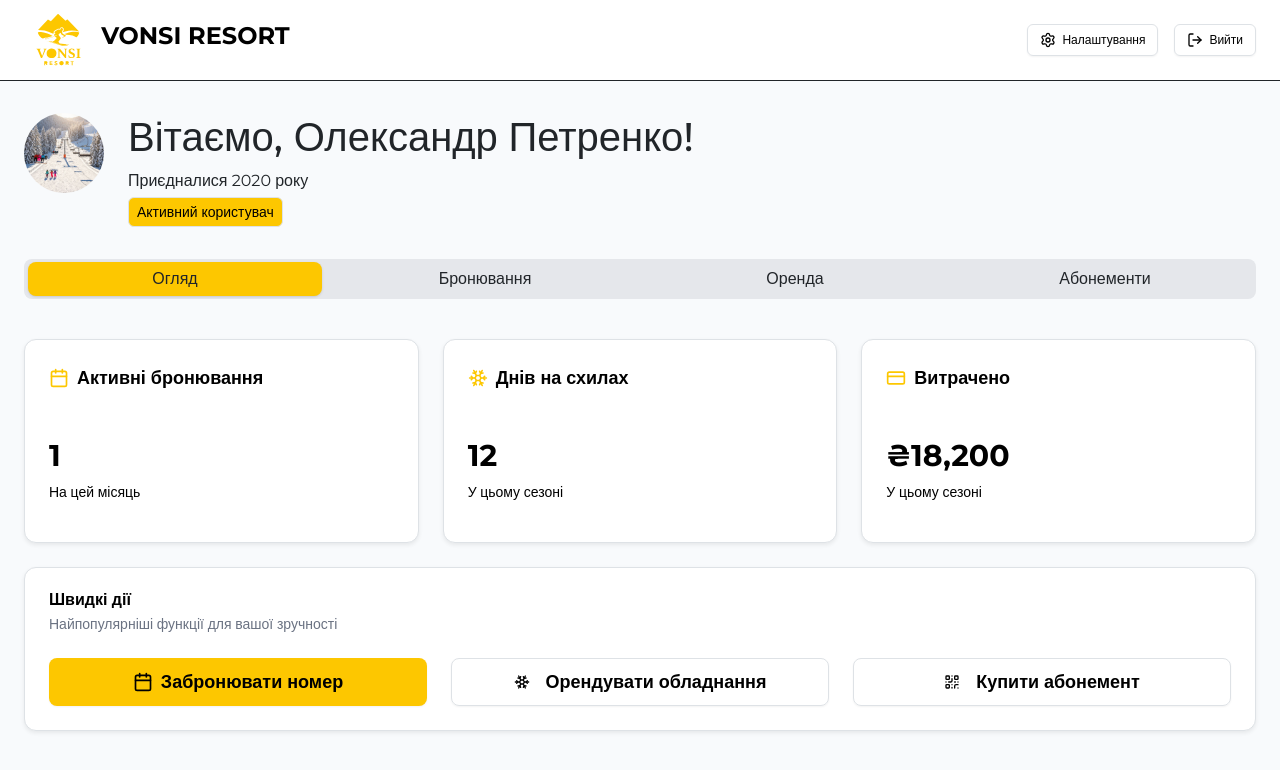
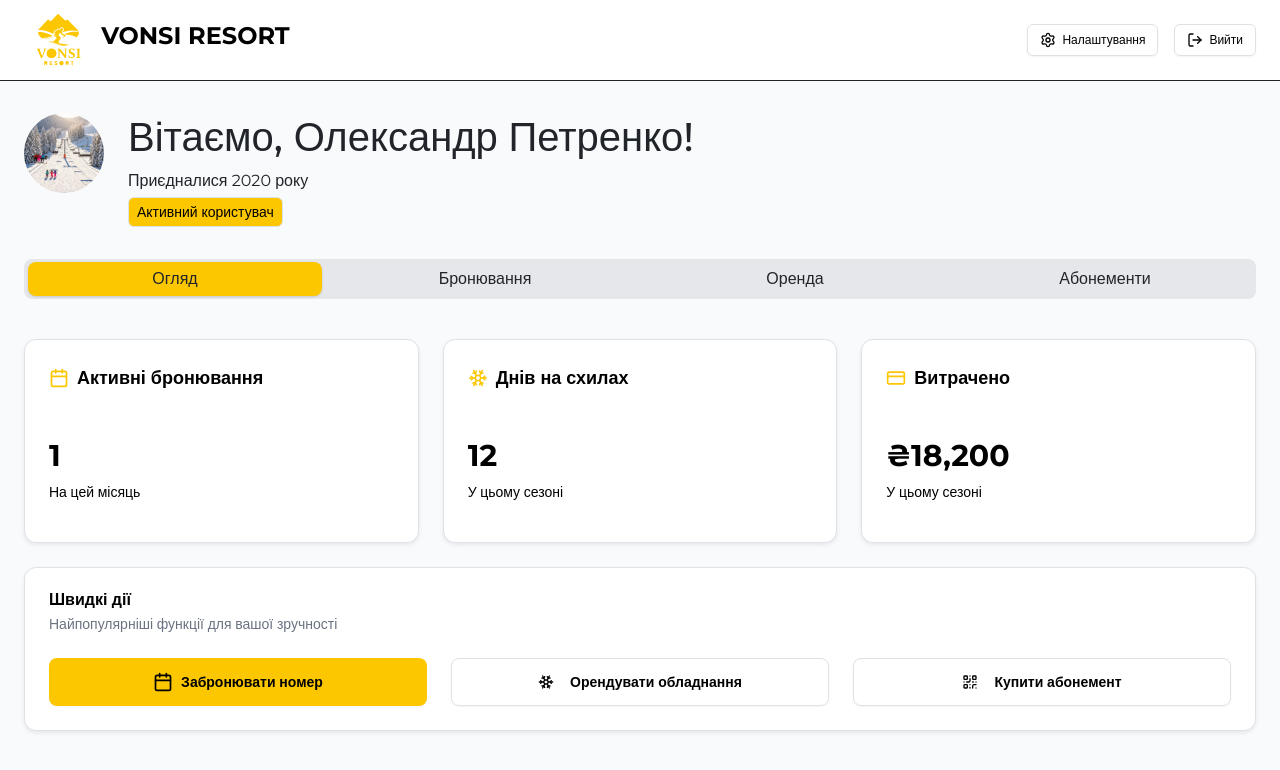
Before and after one commit to AnonimHakerrr/Vonsi, a React (Vite) app in the folder frontend/: page /dashboard in a window 1280 px wide. Shown: the top 770 px of the page. Built offline with nearby package versions, Linux system fonts and the light colour scheme; a web font is replaced by a local one.

Commit message:
add last style for adapdate

```diff
--- a/frontend/src/pages/CabinetPage.tsx
+++ b/frontend/src/pages/CabinetPage.tsx
@@ -281,7 +281,7 @@ export default function DashboardPage() {
               <CardContent>
                 <div className="grid md:grid-cols-3 gap-4">
                   <a href="/booking" className="!no-underline">
-                    <Button className="w-full bg-yellow-400 text-black hover:bg-yellow-500 h-12 !flex !items-center !justify-center !font-semibold !text-lg !rounded-lg">
+                    <Button className="w-full bg-yellow-400 text-black hover:bg-yellow-500 h-12 !flex !items-center !justify-center !font-semibold !text-lg !rounded-lg !text-sm !sm:text-base !md:text-lg !lg:text-xl ">
                       <Calendar className="!h-5 !w-5 " />
                       Забронювати номер
                     </Button>
@@ -289,7 +289,7 @@ export default function DashboardPage() {
                   <a href="/rental" className="!no-underline">
                     <Button
                       variant="outline"
-                      className="w-full  text-black !hover:bg-yellow-500 h-12 !flex !items-center !justify-center !font-semibold !text-lg !rounded-lg"
+                      className="w-full  text-black !hover:bg-yellow-500 h-12 !flex !items-center !justify-center !font-semibold !text-lg !rounded-lg !text-sm !sm:text-base !md:text-lg !lg:text-xl "
                     >
                       <Snowflake className="h-5 w-5 mr-2" />
                       Орендувати обладнання
@@ -298,7 +298,7 @@ export default function DashboardPage() {
                   <a href="/ski-passes" className="!no-underline">
                     <Button
                       variant="outline"
-                      className="w-full  text-black !hover:bg-yellow-500 h-12 !flex !items-center !justify-center !font-semibold !text-lg !rounded-lg"
+                      className="w-full  text-black !hover:bg-yellow-500 h-12 !flex !items-center !justify-center !font-semibold !text-lg !rounded-lg !text-sm !sm:text-base !md:text-lg !lg:text-xl "
                     >
                       <QrCode className="h-5 w-5 mr-2" />
                       Купити абонемент
```
